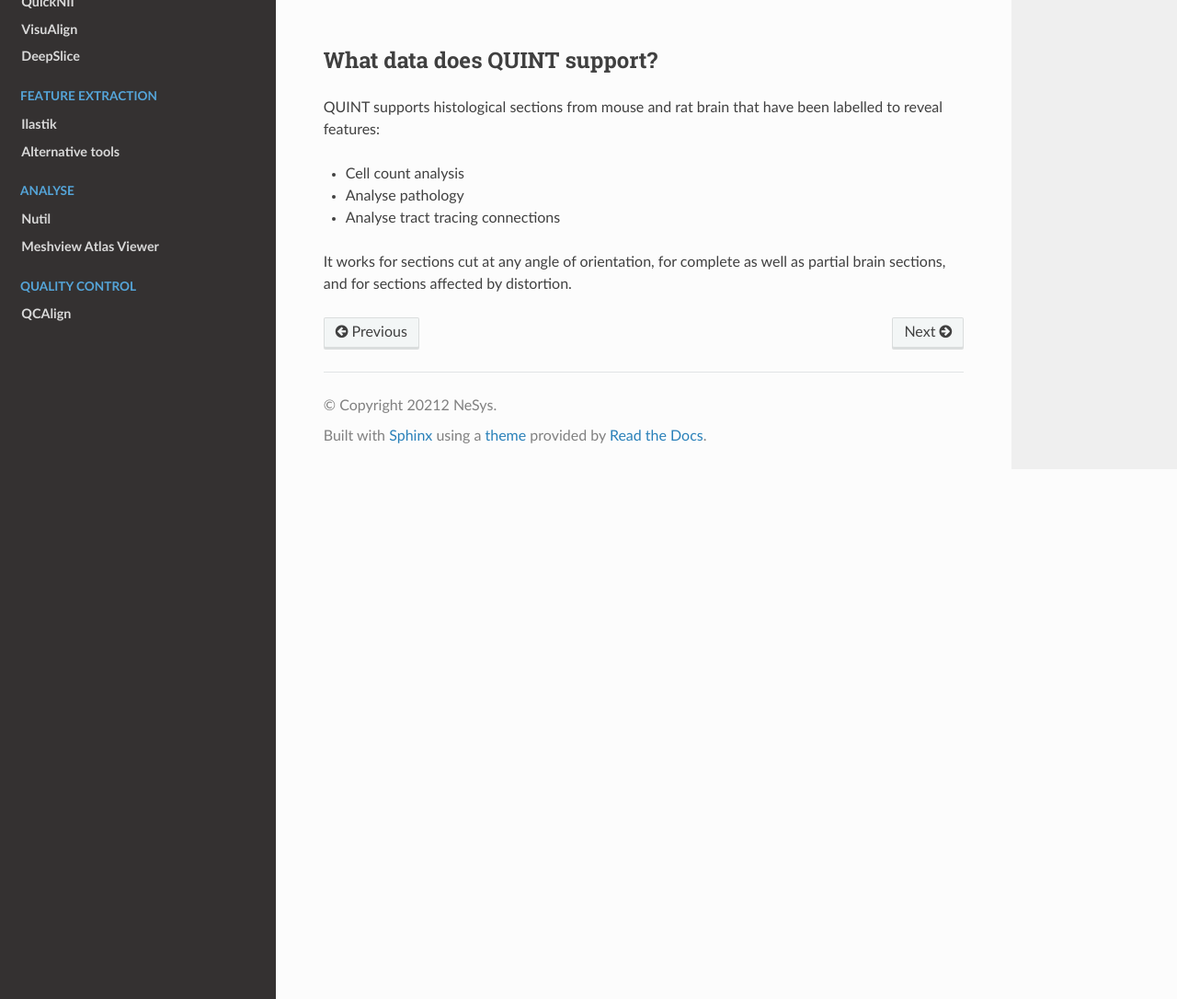
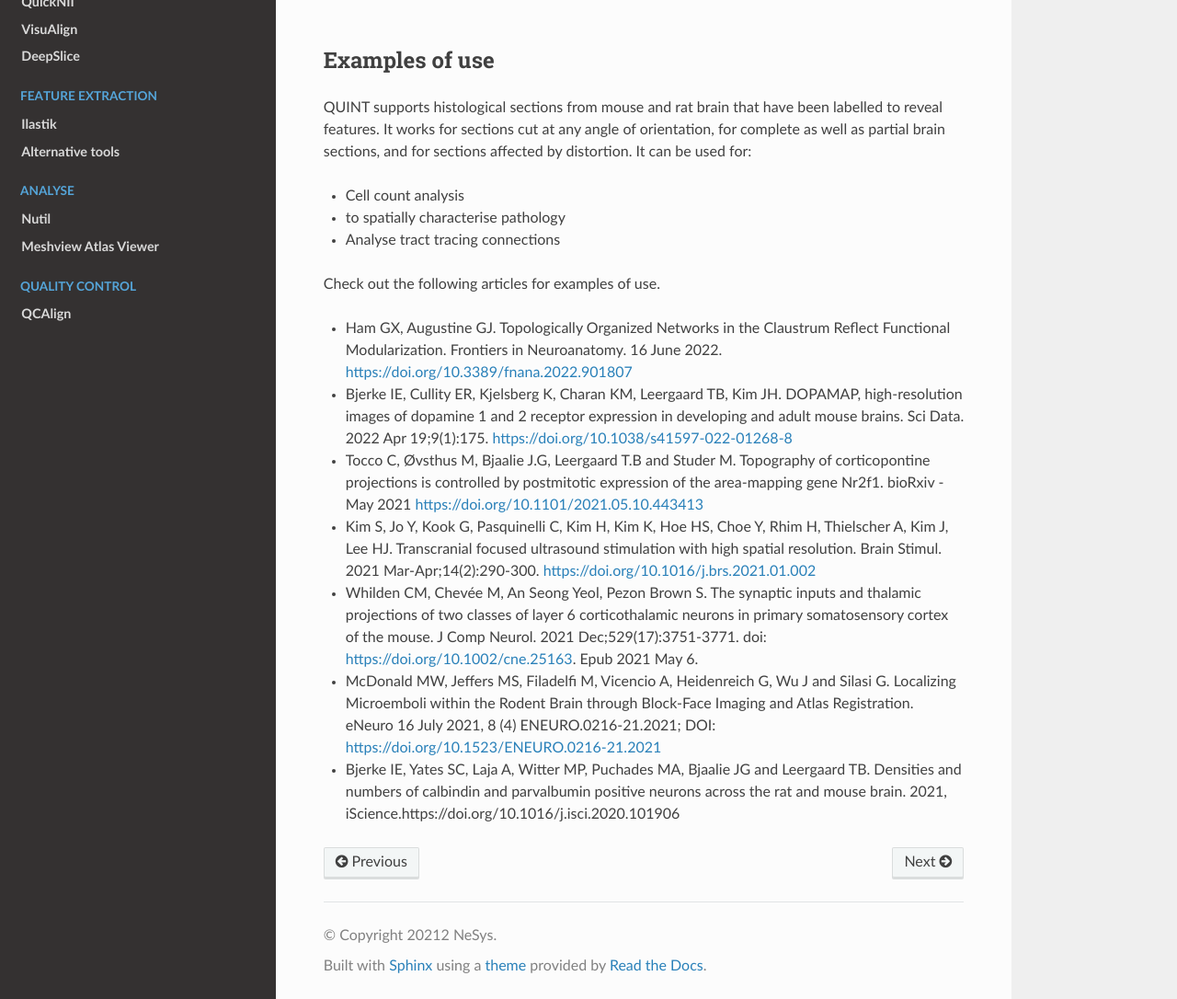
Before and after one commit to Neural-Systems-at-UIO/QUINT_workflow, a Sphinx documentation site: the page built from docs/QUINTintro.rst, in a window 1280 px wide and 1400 px high, scrolled down 746 px, cut to the strip 314-1400 px from the top of the window. Shown: the whole strip at 92% size. Built offline with Sphinx 7.4.7 and the Read the Docs theme 2.0.0, drawn with Linux system fonts in a browser that asks for light colours; some of the changed text lies outside the part shown.

Commit message:
Update QUINTintro.rst

```diff
--- a/docs/QUINTintro.rst
+++ b/docs/QUINTintro.rst
@@ -22,13 +22,27 @@ The QUINT workflow comprises a flexible suite of software designed to support at
 
 |
 
-**What data does QUINT support?**
+**Examples of use**
 ----------------------------------
 
-QUINT supports histological sections from mouse and rat brain that have been labelled to reveal features:
+QUINT supports histological sections from mouse and rat brain that have been labelled to reveal features. It works for sections cut at any angle of orientation, for complete as well as partial brain sections, and for sections affected by distortion. It can be used for:
 
 * Cell count analysis
-* Analyse pathology
+* to spatially characterise pathology
 * Analyse tract tracing connections
 
-It works for sections cut at any angle of orientation, for complete as well as partial brain sections, and for sections affected by distortion.
+Check out the following articles for examples of use.
+
+* Ham GX, Augustine GJ. Topologically Organized Networks in the Claustrum Reflect Functional Modularization. Frontiers in Neuroanatomy. 16 June 2022. https://doi.org/10.3389/fnana.2022.901807
+
+* Bjerke IE, Cullity ER, Kjelsberg K, Charan KM, Leergaard TB, Kim JH. DOPAMAP, high-resolution images of dopamine 1 and 2 receptor expression in developing and adult mouse brains. Sci Data. 2022 Apr 19;9(1):175. https://doi.org/10.1038/s41597-022-01268-8
+
+* Tocco C, Øvsthus M, Bjaalie J.G, Leergaard T.B and Studer M. Topography of corticopontine projections is controlled by postmitotic expression of the area-mapping gene Nr2f1. bioRxiv - May 2021 https://doi.org/10.1101/2021.05.10.443413
+
+* Kim S, Jo Y, Kook G, Pasquinelli C, Kim H, Kim K, Hoe HS, Choe Y, Rhim H, Thielscher A, Kim J, Lee HJ. Transcranial focused ultrasound stimulation with high spatial resolution. Brain Stimul. 2021 Mar-Apr;14(2):290-300. https://doi.org/10.1016/j.brs.2021.01.002
+
+* Whilden CM, Chevée M, An Seong Yeol,  Pezon Brown S. The synaptic inputs and thalamic projections of two classes of layer 6 corticothalamic neurons in primary somatosensory cortex of the mouse. J Comp Neurol. 2021 Dec;529(17):3751-3771. doi: https://doi.org/10.1002/cne.25163. Epub 2021 May 6.
+
+* McDonald MW, Jeffers MS, Filadelfi M, Vicencio A, Heidenreich G, Wu J and Silasi G. Localizing Microemboli within the Rodent Brain through Block-Face Imaging and Atlas Registration. eNeuro 16 July 2021, 8 (4) ENEURO.0216-21.2021; DOI: https://doi.org/10.1523/ENEURO.0216-21.2021
+
+* Bjerke IE, Yates SC, Laja A, Witter MP, Puchades MA, Bjaalie JG and Leergaard TB. Densities and numbers of calbindin and parvalbumin positive neurons across the rat and mouse brain. 2021, iScience.https://doi.org/10.1016/j.isci.2020.101906
```
